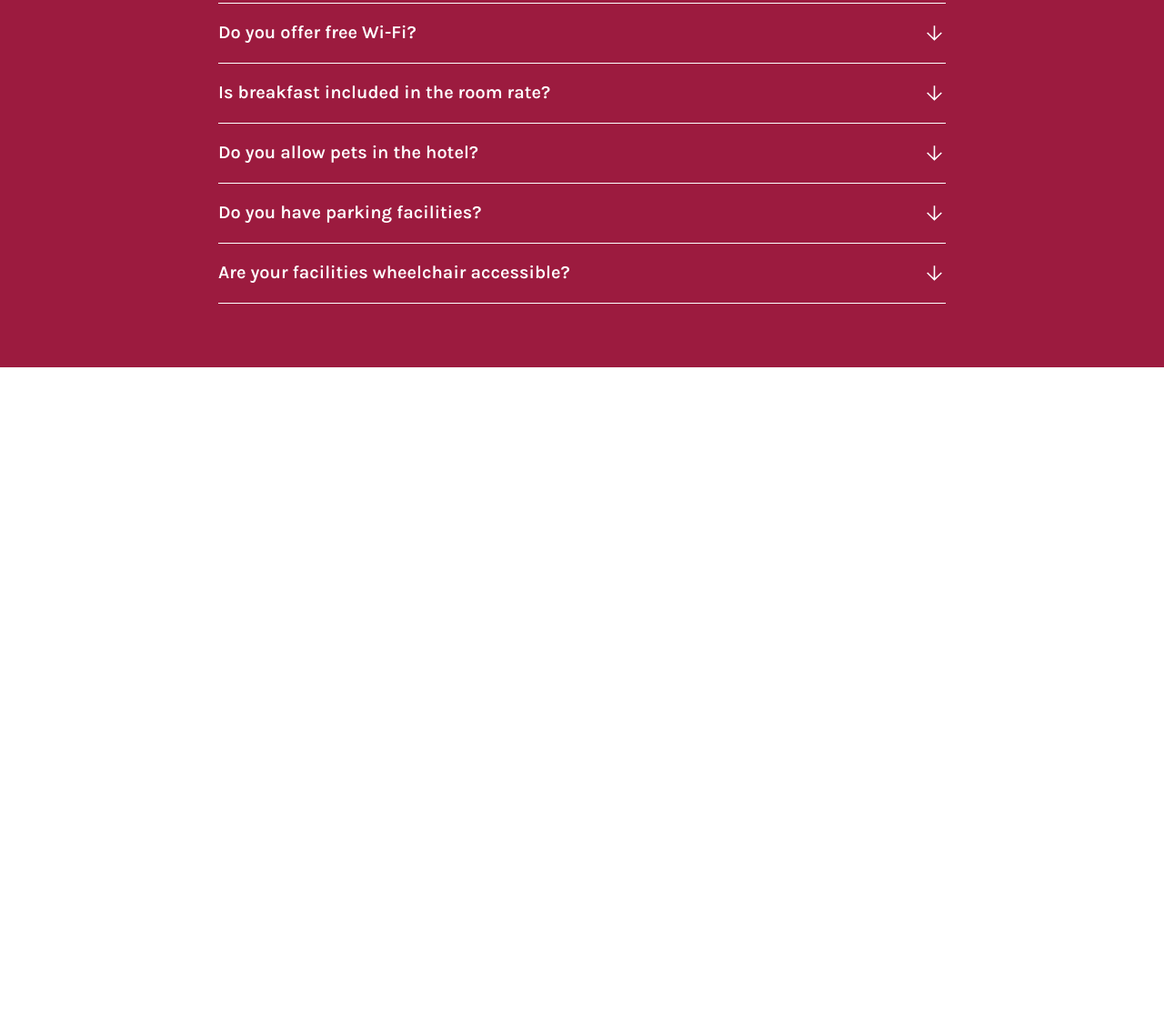
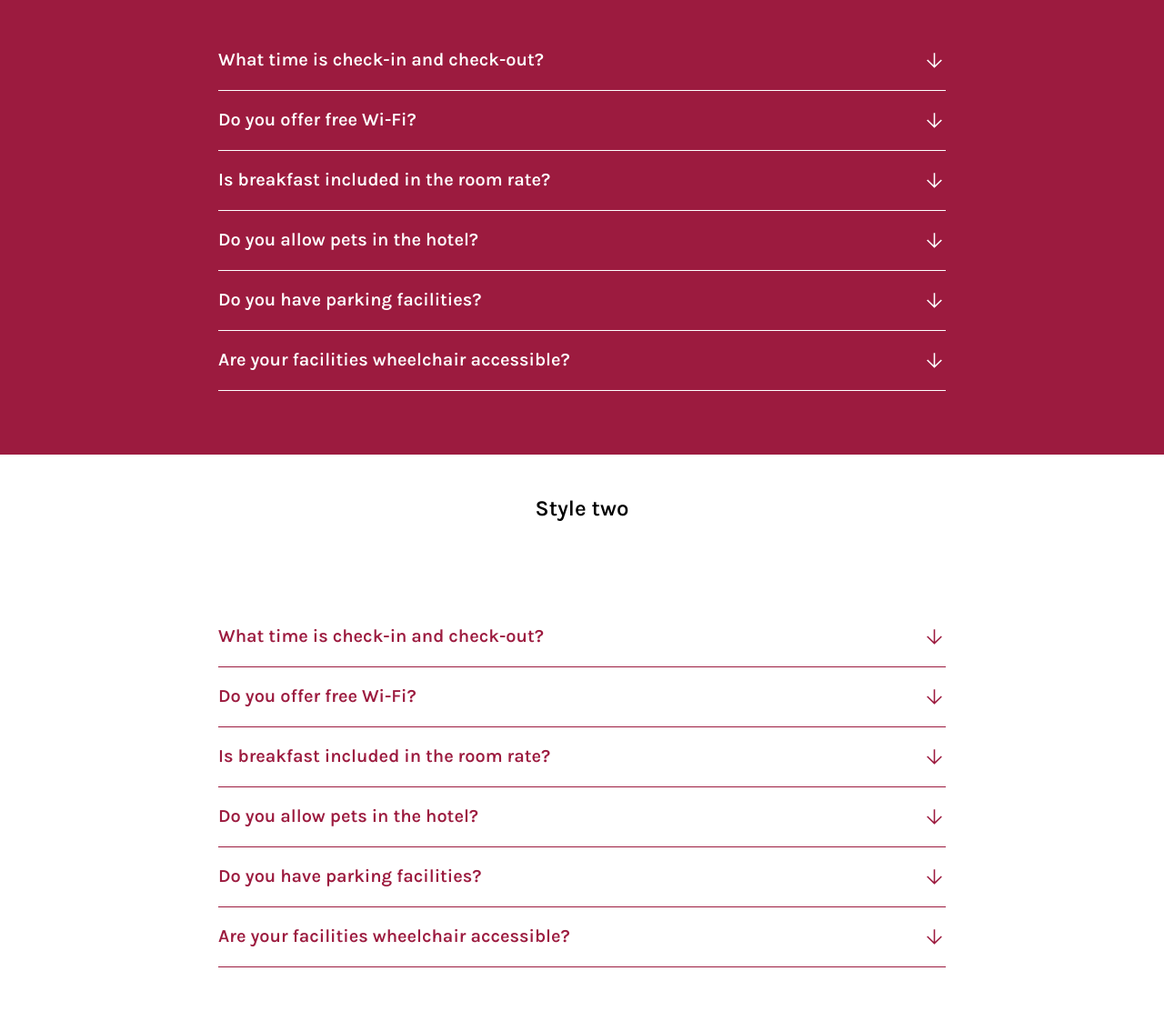
Before and after one commit to bezlashkari/faq, a plain HTML site: page index.html in a window 1280 px wide. Shown: the part 300-1434 px from the top of the page at 91% size. Before the commit the page ends 800 px from the top, so only its background shows below. Drawn offline with Linux system fonts and the light colour scheme.

Commit message:
additional one

```diff
--- a/index.html
+++ b/index.html
@@ -32,24 +32,13 @@
 
     .accordion-button h2 {
       margin:0 25px 0 0;
+      font-size: 20px;
     }
 
     body, h1, h2, h3, li, p, a {
       font-family: 'Karla', sans-serif;
     }
 
-    /* .accordion-button:after {
-      content: '';
-      display: block;
-      background: url('./expand-accordion.svg');
-      width: 25px;
-      height: 25px;
-      background-size: cover;
-      background-repeat: no-repeat;
-      position: absolute;
-      right: 0;
-      top: 20px;
-    } */
     .down-arrow {
       width:25px;
       margin-left: auto;
@@ -62,6 +51,11 @@
       background-color: #9C1B3F;
       color:#fff;
       padding: 50px 20px 70px 20px;
+      margin:0 calc(50% - 50vw);
+    }
+    .accordion-1 {
+      padding: 50px 20px 70px 20px;
+      margin:0 calc(50% - 50vw);
     }
     .accordion-controls {
       max-width: 800px;
@@ -74,7 +68,16 @@
     .card {
       border-bottom:1px solid #fff;
     }
-    .card h2, h3, p {
+    .accordion-1 .card {
+      border-bottom:1px solid #9C1B3F;
+    }
+    .accordion-1 .card h2 {
+      color: #9C1B3F;
+    }
+    .accordion-1 .card p {
+      color: #9C1B3F;
+    }
+    .accordion .card h2, h3, p {
       color: #fff;
     }
     .accordion-content {
@@ -84,6 +87,8 @@
     }
     .accordion-content p {
       margin: 0 0 35px 0;
+      font-size: 18px;
+      line-height: 22px;
     }
     .main-wrapper {
       max-width: 1280px;
@@ -104,6 +109,10 @@
       text-align:center;
 
     }
+    .heading {
+      text-align:center;
+      margin:45px 0;
+    }
 
     </style>
 </head>
@@ -113,6 +122,8 @@
       <img src="CHR_Logo-1_0_0.png" alt="Centara hotels" />
     </div>
     <h1>FAQ <span>Accordion</span></h1>
+
+    <h2 class="heading">Style one</h2>
     <div class="accordion">
       <ul class="accordion-controls" aria-label="Accordion Control Group Buttons">
         <li class="card">
@@ -176,6 +187,73 @@
         </li>
       </ul>
     </div>
+
+    <h2 class="heading">Style two</h2>
+    <div class="accordion-1">
+      <ul class="accordion-controls" aria-label="Accordion Control Group Buttons">
+        <li class="card">
+            <button class="accordion-button" aria-label="accordion item button 1" aria-expanded="false" aria-controls="content-1" id="accordion-control-1">
+                <h2>What time is check-in and check-out?</h2>
+                <img src="./expand-accordion-red.svg" class="down-arrow" alt="expand accordion icon">
+            </button>
+            <div class="accordion-content" aria-hidden="true" id="content-1">
+                <p>Check-in is typically from 3 PM, and check-out is usually by 11 AM. Please contact us directly for requests outside these hours.</p>
+            </div>
+        </li>
+
+        <li class="card">
+            <button class="accordion-button" aria-label="accordion item button 2" aria-expanded="false" aria-controls="content-2" id="accordion-control-2">
+                <h2>Do you offer free Wi-Fi?</h2>
+                <img src="./expand-accordion-red.svg" class="down-arrow" alt="expand accordion icon">
+            </button>
+            <div class="accordion-content" aria-hidden="true" id="content-2">
+                <p>Yes, we offer complimentary high-speed Wi-Fi throughout the hotel.</p>
+            </div>
+        </li>
+
+        <li class="card">
+            <button class="accordion-button" aria-label="accordion item button 3" aria-expanded="false" aria-controls="content-3" id="accordion-control-3">
+                <h2>Is breakfast included in the room rate?</h2>
+                <img src="./expand-accordion-red.svg" class="down-arrow" alt="expand accordion icon">
+            </button>
+            <div class="accordion-content" aria-hidden="true" id="content-3">
+                <p>Our rates typically do not include breakfast unless otherwise stated. We offer an extensive breakfast menu at an additional cost.</p>
+            </div>
+        </li>
+
+        <li class="card">
+            <button class="accordion-button" aria-label="accordion item button 4" aria-expanded="false" aria-controls="content-4" id="accordion-control-4">
+                <h2>Do you allow pets in the hotel?</h2>
+                <img src="./expand-accordion-red.svg" class="down-arrow" alt="expand accordion icon">
+            </button>
+            <div class="accordion-content" aria-hidden="true" id="content-4">
+                <p>Yes, our hotel is pet-friendly. There may be an additional deposit or cleaning fee. Please call us for more details.</p>
+            </div>
+        </li>
+
+        <li class="card">
+          <button class="accordion-button" aria-label="accordion item button 5" aria-expanded="false" aria-controls="content-5" id="accordion-control-5">
+              <h2>Do you have parking facilities?</h2>
+              <img src="./expand-accordion-red.svg" class="down-arrow" alt="expand accordion icon">
+          </button>
+          <div class="accordion-content" aria-hidden="true" id="content-5">
+              <p>Yes, we offer free on-site parking for our guests. Please note that spaces are subject to availability.</p>
+          </div>
+        </li>
+
+        <li class="card">
+            <button class="accordion-button" aria-label="accordion item button 6" aria-expanded="false" aria-controls="content-6" id="accordion-control-6">
+                <h2>Are your facilities wheelchair accessible?</h2>
+                <img src="./expand-accordion-red.svg" class="down-arrow" alt="expand accordion icon">
+            </button>
+            <div class="accordion-content" aria-hidden="true" id="content-6">
+                <p>Yes, we are fully ADA compliant with accessible rooms and common spaces. Please let us know in advance if you require any additional accommodations.</p>
+            </div>
+        </li>
+      </ul>
+    </div>
+
+
   </div>
 
 
```
Also changed, not shown: expand-accordion-red.svg (added).
